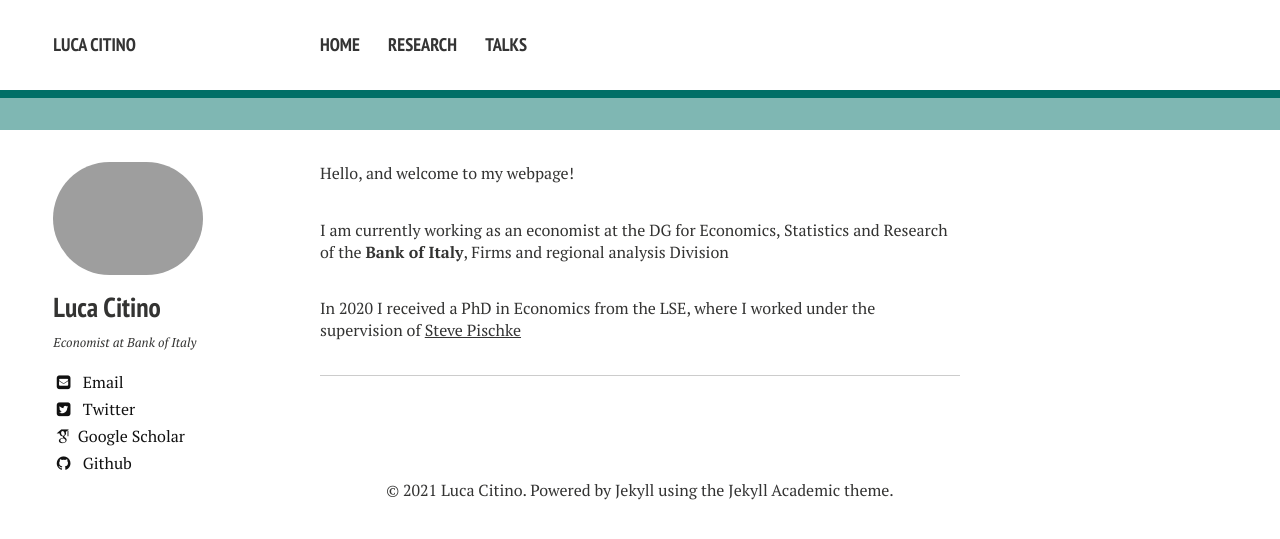
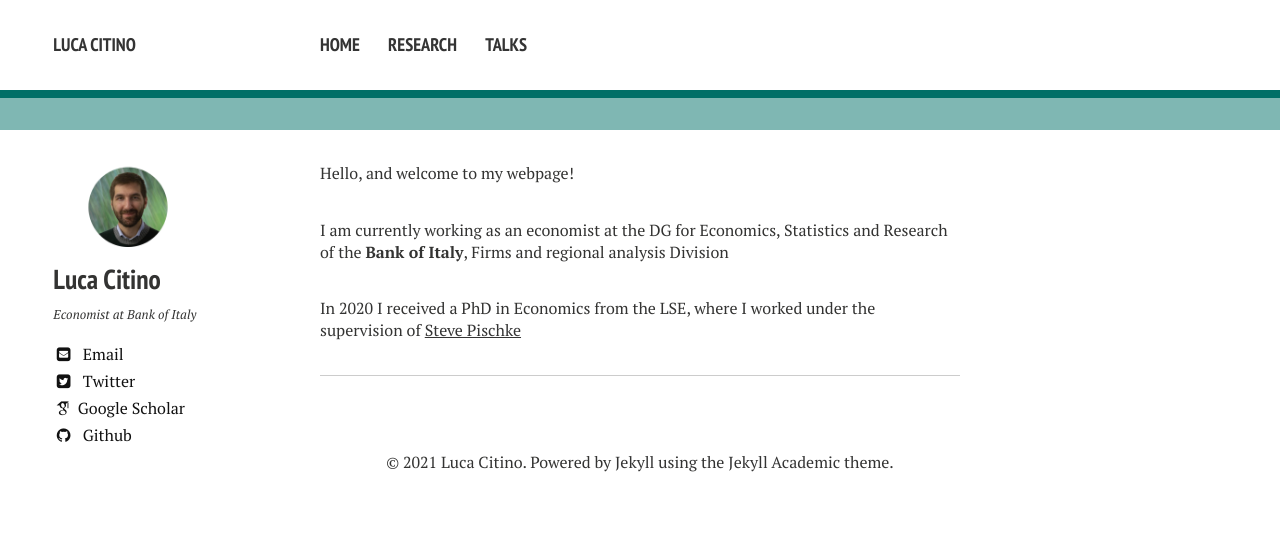
Before and after one commit to luca-citino/luca-citino.github.io, a Jekyll site: the page built from index.md, in a window 1280 px wide. Shown: the top 539 px of the page. Built offline with Jekyll 4.4.1, drawn with Linux system fonts in a browser that asks for light colours; nearby versions of some CDN libraries; some web fonts are replaced.

Commit message:
Update _config.yml

```diff
--- a/_config.yml
+++ b/_config.yml
@@ -7,7 +7,7 @@ logo: # filename of a logo image that has been placed into your images directory
 # Enter the following platform usernames if you would like for them to appear on your site.
 owner:
   name: Luca Citino
-  avatar: foto6.jpg
+  avatar: foto7.jpg
   bio: "Economist at Bank of Italy"
   email: citinoluca@gmail.com
   # Do not include the @ symbol in your Twitter username
```
